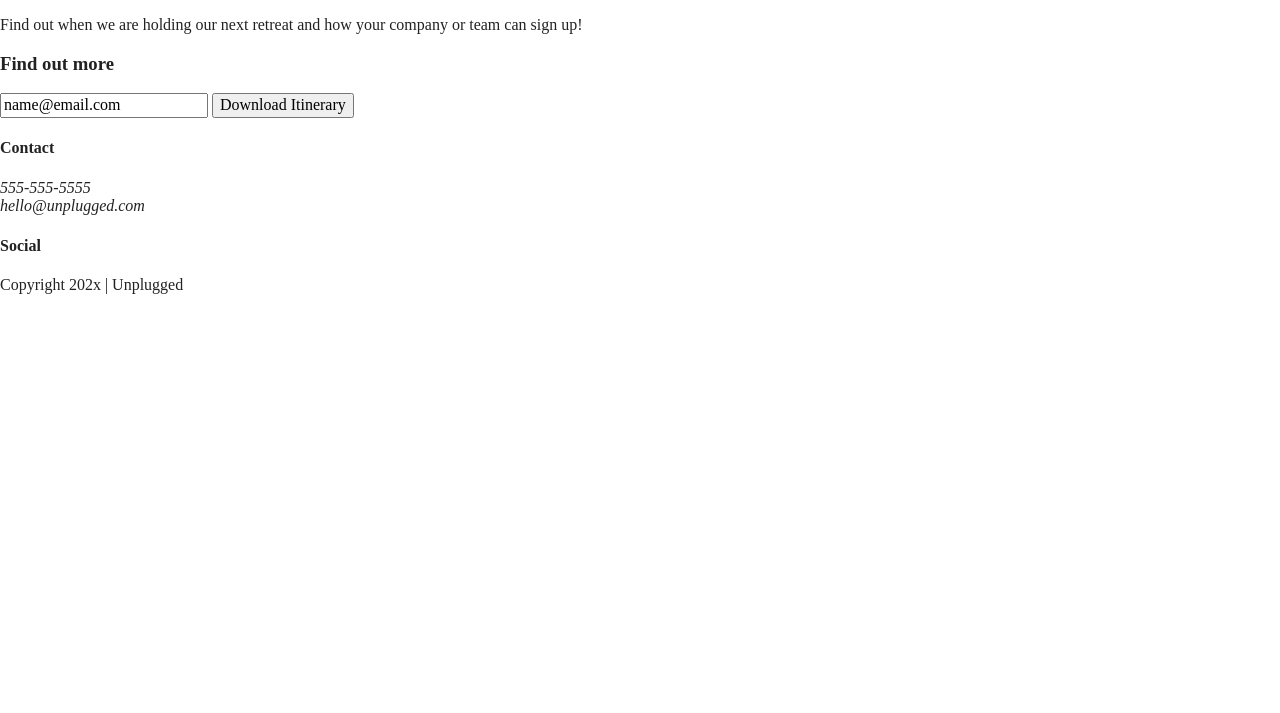
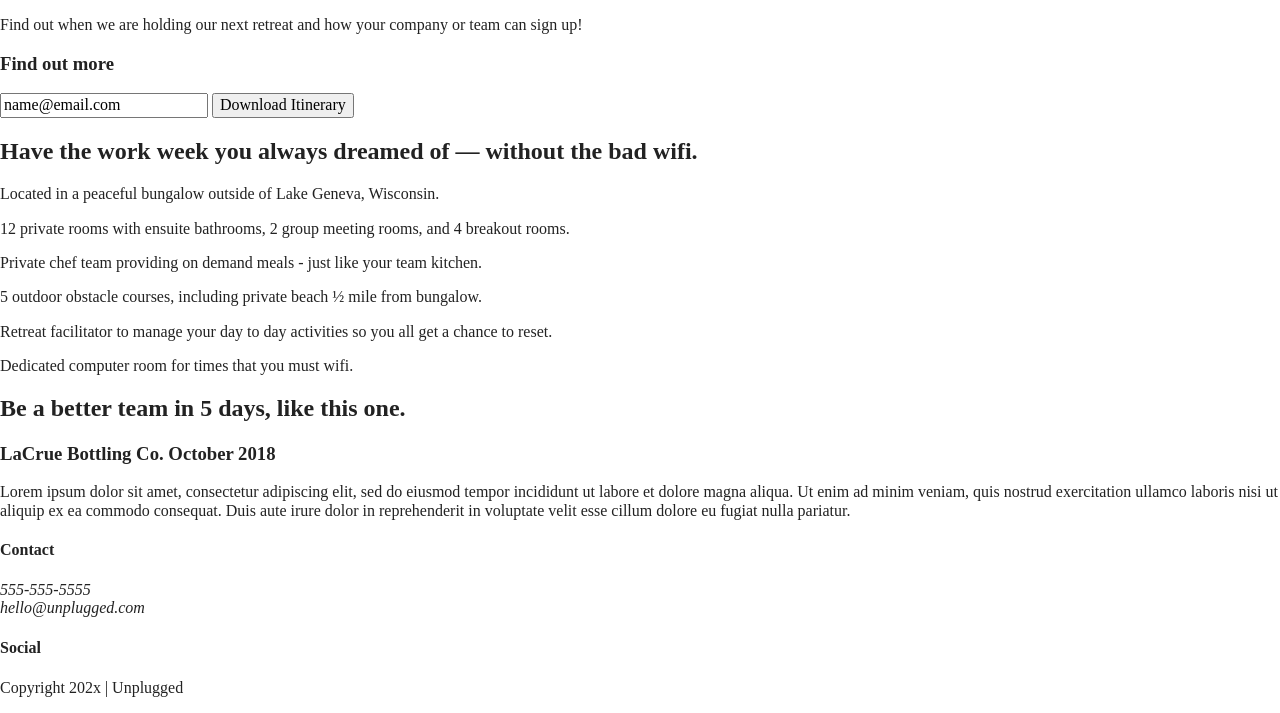
Before and after one commit to Matt29999/unplugged, a website built with Parcel: page index.html in a window 1280 px wide. Shown: the part 175-888 px from the top of the page. Before the commit the page ends 800 px from the top, so only its background shows below. Built offline with nearby package versions, Linux system fonts and the light colour scheme.

Commit message:
added to index.html

```diff
--- a/index.html
+++ b/index.html
@@ -61,6 +61,61 @@
         </div>
       </div>
     </aside>
+    <section class="features">
+      <div class="content-wrapper">
+        <h2>Have the work week you always dreamed of — without the bad wifi.</h2>
+        <div class="features-items"></div>
+        <article>
+          <p class="fontawesome-icons"></p>
+          <p class="features-items-description">Located in a peaceful bungalow outside of Lake Geneva, Wisconsin.
+          </p>
+         </article>
+         <article>
+          <p class="fontawesome-icons"></p>
+          <p class="features-items-description">12 private rooms with ensuite bathrooms, 2 group meeting rooms, and 4 breakout rooms.
+
+          </p>
+         </article>
+         <article>
+          <p class="fontawesome-icons"></p>
+          <p class="features-items-description">Private chef team providing on demand meals - just like your team kitchen.
+
+         </article>
+         <article>
+          <p class="fontawesome-icons"></p>
+          <p class="features-items-description">5 outdoor obstacle courses, including private beach ½ mile from bungalow.
+         </article>
+         <article>
+          <p class="fontawesome-icons"></p>
+          <p class="features-items-description">Retreat facilitator to manage your day to day activities so you all get a chance to reset.
+          </p>
+         </article>
+         <article>
+          <p class="fontawesome-icons"></p>
+          <p class="features-items-description">Dedicated computer room for times that you must wifi.
+          </p>
+         </article>
+         <section class="reviews">
+          <div class="content-wrapper">
+            <h2>Be a better team in 5 days, like this one.
+            </h2>
+            <article>
+              <h3>LaCrue Bottling Co.
+                October 2018</h3>
+                <p>Lorem ipsum dolor sit amet, consectetur adipiscing elit, sed do eiusmod tempor incididunt ut labore et dolore magna aliqua. Ut enim ad minim veniam, quis nostrud exercitation ullamco laboris nisi ut aliquip ex ea commodo consequat. Duis aute irure dolor in reprehenderit in voluptate velit esse cillum dolore eu fugiat nulla pariatur.
+                </p>
+            </article>
+
+
+
+
+
+
+          </div>
+         </section>
+
+        </div>
+    </section>
 
   </main>
   <footer>
```
